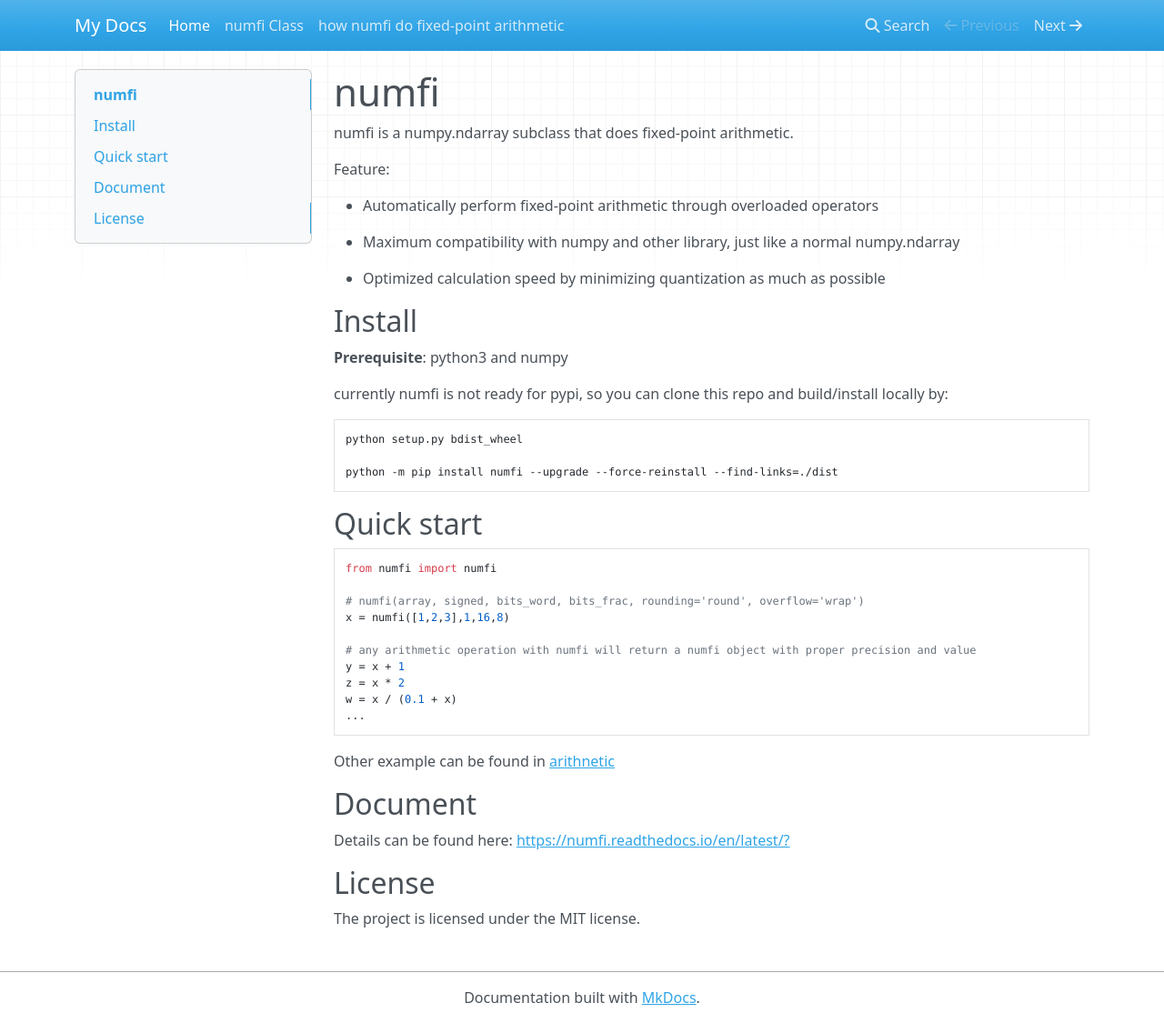
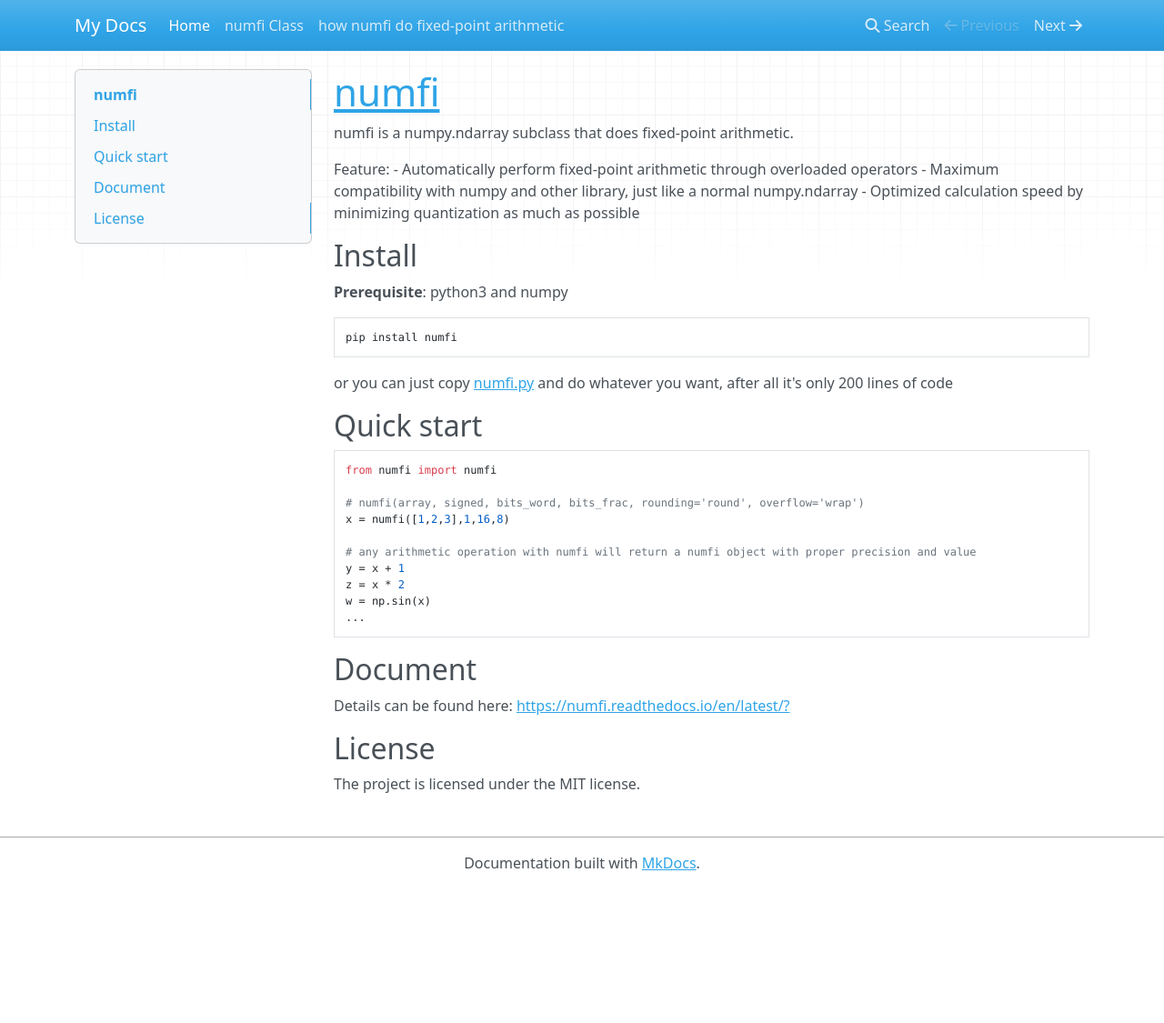
Before and after one commit to ZZZZzzzzac/numfi, an MkDocs documentation site: the page built from docs/index.md, in a window 1280 px wide and 1125 px high. Shown: the whole window at 91% size. Built offline with MkDocs 1.6.1, drawn with Linux system fonts in a browser that asks for light colours; nearby versions of some CDN libraries.

````diff
--- a/docs/index.md
+++ b/docs/index.md
@@ -1,23 +1,19 @@
-# numfi
+# [numfi](https://github.com/ZZZZzzzzac/numfi)
 numfi is a numpy.ndarray subclass that does fixed-point arithmetic.
 
 Feature:
-
 - Automatically perform fixed-point arithmetic through overloaded operators
-
 - Maximum compatibility with numpy and other library, just like a normal numpy.ndarray
-
 - Optimized calculation speed by minimizing quantization as much as possible
 
 ## Install
 **Prerequisite**: python3 and numpy
 
-currently numfi is not ready for pypi, so you can clone this repo and build/install locally by:
 ```
-python setup.py bdist_wheel
+pip install numfi
+```
+or you can just copy [numfi.py](https://github.com/ZZZZzzzzac/numfi/blob/master/numfi/numfi.py) and do whatever you want, after all it's only 200 lines of code
 
-python -m pip install numfi --upgrade --force-reinstall --find-links=./dist
-```
 ## Quick start
 ```python
 from numfi import numfi
@@ -28,10 +24,9 @@
 # any arithmetic operation with numfi will return a numfi object with proper precision and value
 y = x + 1
 z = x * 2
-w = x / (0.1 + x)
+w = np.sin(x)
 ...
 ```
-Other example can be found in [arithnetic](arithmetic.md)
 ## Document
 Details can be found here: [https://numfi.readthedocs.io/en/latest/?](https://numfi.readthedocs.io/en/latest/?)
 
--- a/setup.py
+++ b/setup.py
@@ -5,7 +5,7 @@
 
 setuptools.setup(
     name="numfi", # Replace with your own username
-    version="0.0.1",
+    version="0.2.0",
     author="ZinGer_KyoN",
     author_email="zinger.kyon@gmail.com",
     license='MIT',
````
Also changed, not shown: readme.md (+5 -7 lines), 2 other files.
